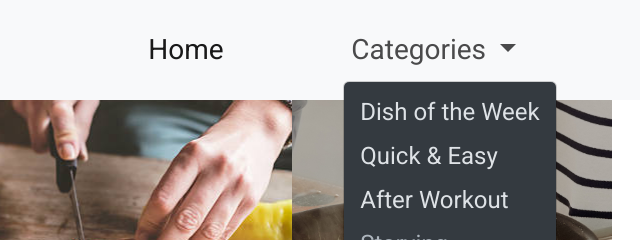
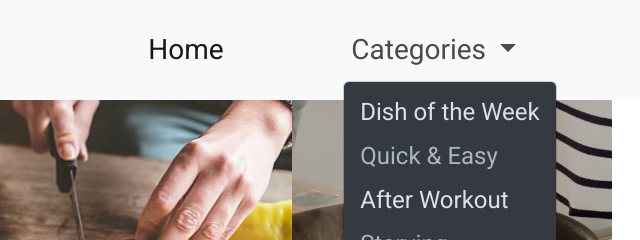
Before and after one commit to nirgluzman/CookBook, a plain HTML site: page index.html in a window 1280 px wide. Both pictures are taken after a click on the button "Categories". Shown: the top 240 px of the page, 135-775 px from the left. Drawn offline with nearby package versions, Linux system fonts and the light colour scheme.

Commit message:
small fixes, add scroll-behavior

```diff
--- a/index.html
+++ b/index.html
@@ -50,7 +50,8 @@
                         <ul class="dropdown-menu dropdown-menu-dark fs-4" aria-labelledby="navbarDropdownMenu">
                             <li><a class="dropdown-item" href="./categories/dishoftheweek/index.html">Dish of the
                                     Week</a></li>
-                            <li><a class="dropdown-item" href="./categories/quick&easy/index.html">Quick & Easy</a></li>
+                            <li><a class="dropdown-item disabled" href="./categories/quick&easy/index.html">Quick &
+                                    Easy</a></li>
                             <li><a class="dropdown-item" href="./categories/workout/index.html">After Workout</a></li>
                             <li><a class="dropdown-item disabled" href="#" tabindex="-1"
                                     aria-disabled="true">Starving</a></li>
@@ -119,4 +120,5 @@
         integrity="sha384-OERcA2EqjJCMA+/3y+gxIOqMEjwtxJY7qPCqsdltbNJuaOe923+mo//f6V8Qbsw3"
         crossorigin="anonymous"></script>
 </body>
+
 </html>
--- a/style.css
+++ b/style.css
@@ -1,5 +1,6 @@
 * {
   font-family: "Roboto", sans-serif;
+  /* scroll-behavior: ... */
 }
 
 .navbar-custom {
```
